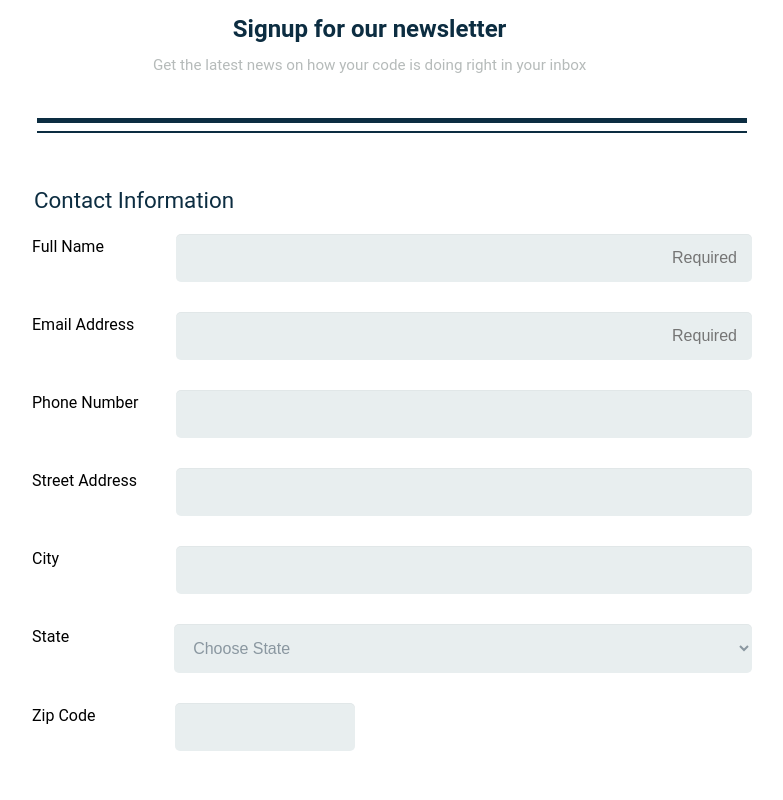
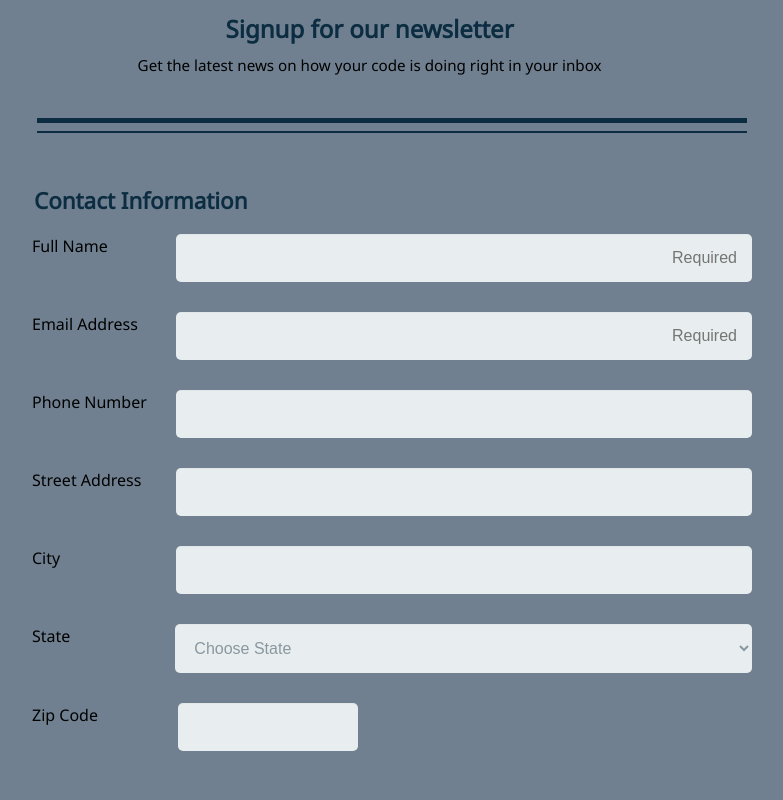
Before and after one commit to frederick-bruce/Tech-Degree-Project-3, a plain HTML site: page index.html in a window 1280 px wide. Shown: the top 800 px of the page, without its empty margins (248-1031 px from the left). Drawn offline with Linux system fonts and the light colour scheme.

Commit message:
fixing styles
added google font

```diff
--- a/css/style.css
+++ b/css/style.css
@@ -7,9 +7,10 @@
 }
 
 body {
-  font-family: 'Roboto', sans-serif;
+  font-family: 'Noto Sans', sans-serif;
   line-height: 1.6;
   margin: 0;
+  background-color: slategray;
 
 }
 
@@ -59,6 +60,7 @@ form {
 
 .contact {
   text-align: left;
+  font-weight: bold;
 }
 
 
@@ -78,7 +80,10 @@ p {
   text-align: left;
   color: rgb(182, 187, 186);
   font-size: .95em;
+  color: black;
 }
+
+
 
 hr {
   border: 0;
@@ -91,6 +96,7 @@ hr {
 
 .newsletter {
   text-align: left;
+  font-weight: bold;
 }
 
 input[type="text"],
--- a/index.html
+++ b/index.html
@@ -4,8 +4,9 @@
   <meta charset="UTF-8">
   <meta name="viewport" content="width=device-width, initial-scale=1.0">
   <title>Online Registration Form</title>
+  <link href="https://fonts.googleapis.com/css2?family=Noto+Sans&display=swap" rel="stylesheet">
   <link rel="stylesheet" href="css/style.css">
-<link rel="stylesheet" href="css/flexbox.css">
+  <link rel="stylesheet" href="css/flexbox.css">
 </head>
 
 <body>
```
